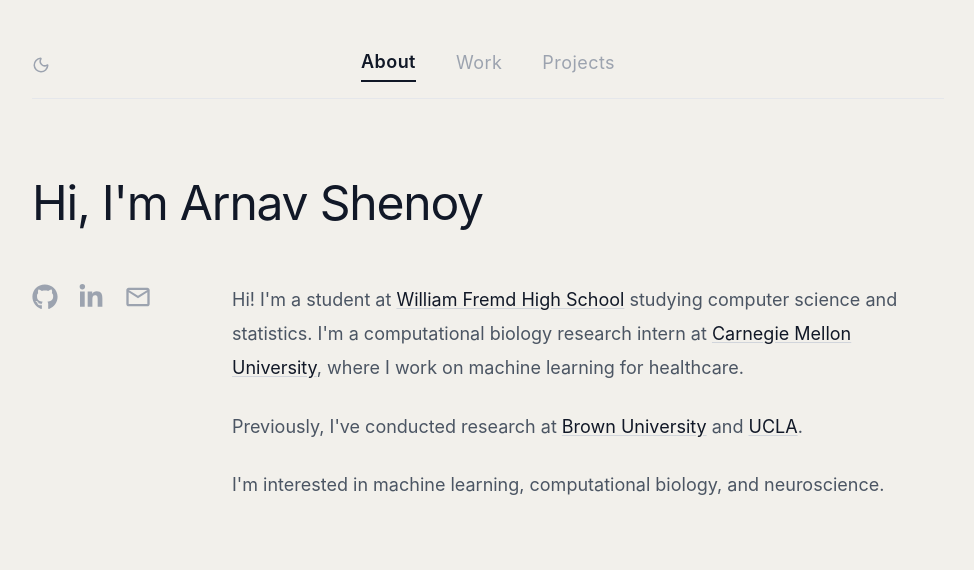
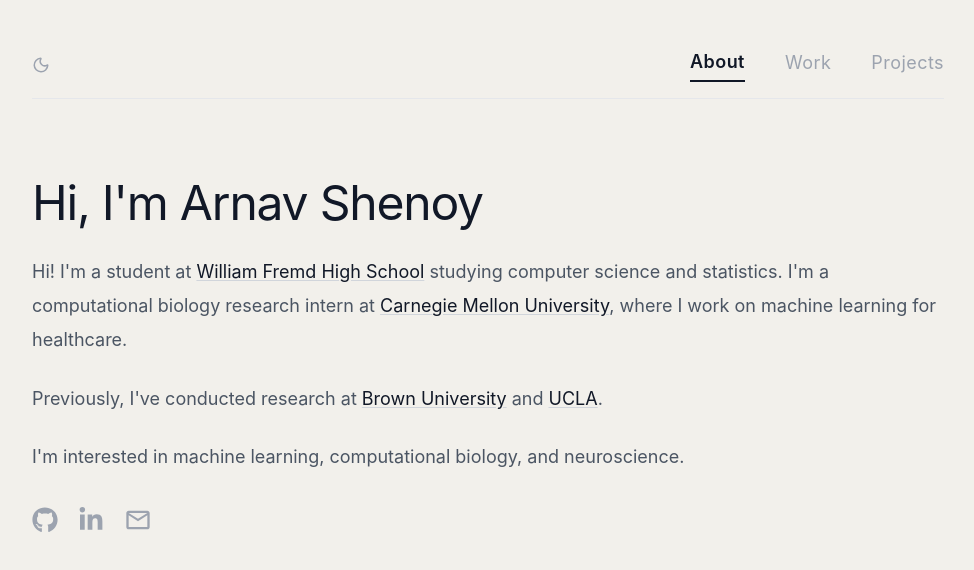
Before and after one commit to shenoy4365/arnav-portfolio, a Next.js app: page / in a window 1280 px wide. Shown: the top 570 px of the page, without its empty margins (152-1126 px from the left). Built offline with nearby package versions, Linux system fonts and the light colour scheme.

Commit message:
updated page layout

```diff
--- a/app/page.tsx
+++ b/app/page.tsx
@@ -88,7 +88,7 @@
     tags: ["Python", "PyTorch", "Bioinformatics"],
     iconBg: "bg-red-100 dark:bg-red-950",
     iconLabel: "CMU",
-    iconSrc: "/icons/cmu.svg",
+    iconSrc: "/icons/cmu-website-icon.png",
   },
   {
     role: "Computational Neuroscience Researcher",
@@ -102,7 +102,7 @@
     tags: ["Python", "Machine Learning"],
     iconBg: "bg-amber-100 dark:bg-amber-950",
     iconLabel: "SCH",
-    iconSrc: "/icons/southcoast.svg",
+    iconSrc: "/icons/southcoast-website-icon.png",
   },
   {
     role: "Independent Neuroscience Researcher",
@@ -115,7 +115,7 @@
     tags: ["Python", "Neuroscience"],
     iconBg: "bg-sky-100 dark:bg-sky-950",
     iconLabel: "UCLA",
-    iconSrc: "/icons/ucla.svg",
+    iconSrc: "/icons/ucla-website-icon.png",
   },
   {
     role: "Machine Learning Research Intern",
@@ -128,7 +128,7 @@
     tags: ["Python", "Neuroscience"],
     iconBg: "bg-purple-100 dark:bg-purple-950",
     iconLabel: "DAI",
-    iconSrc: "/icons/dhisha.svg",
+    iconSrc: "/icons/dhisha-website-icon.png",
   },
 ];
 
@@ -368,13 +368,13 @@
             </button>
           </div>
 
-          {/* Center: tabs — desktop only */}
-          <div className="hidden sm:flex gap-10">
+          {/* Right: tabs (desktop) | theme toggle (mobile) */}
+          <div className="flex items-center gap-10">
             {(["about", "work", "projects"] as Tab[]).map((tab) => (
               <button
                 key={tab}
                 onClick={() => handleTabChange(tab)}
-                className={`text-lg capitalize tracking-wide transition-all duration-150 ${
+                className={`hidden sm:block text-lg capitalize tracking-wide transition-all duration-150 ${
                   activeTab === tab
                     ? "text-gray-900 dark:text-gray-100 font-semibold border-b-2 border-gray-900 dark:border-gray-100 pb-1"
                     : "text-gray-400 dark:text-gray-600 hover:text-gray-600 dark:hover:text-gray-400 pb-1"
@@ -383,9 +383,6 @@
                 {tab}
               </button>
             ))}
-          </div>
-
-          {/* Right: theme toggle on mobile, empty on desktop (theme is left) */}
             <button
               onClick={() => setIsDark(!isDark)}
               aria-label="Toggle theme"
@@ -393,9 +390,7 @@
             >
               {mounted ? (isDark ? <Sun size={18} /> : <Moon size={18} />) : <Moon size={18} />}
             </button>
-
-          {/* Spacer on desktop to keep tabs centered */}
-          <div className="hidden sm:block w-[18px]" />
+          </div>
         </div>
 
         <hr className="border-gray-200 dark:border-gray-800" />
@@ -425,50 +420,18 @@
         {/* About */}
         {activeTab === "about" && (
           <div>
-            <h1 className="text-4xl sm:text-5xl font-normal text-gray-900 dark:text-gray-100 tracking-tight mb-10 sm:mb-14">
+            <h1 className="text-4xl sm:text-5xl font-normal text-gray-900 dark:text-gray-100 tracking-tight mb-5 sm:mb-7">
               Hi, I&apos;m Arnav Shenoy
             </h1>
-            <div className="flex flex-col sm:flex-row gap-10 sm:gap-20">
-              {/* Left col */}
-              <div className="flex flex-col items-center gap-6 sm:flex-shrink-0">
             {/*
             <img
               src="/images/profile.jpg"
               alt="Arnav Shenoy"
-                  className="w-44 sm:w-56 h-auto rounded-xl object-cover"
+              className="w-44 sm:w-56 h-auto rounded-xl object-cover mb-8"
             />
             */}
-                <div className="flex items-center gap-5">
-                  <a
-                    href="https://github.com/shenoy4365"
-                    target="_blank"
-                    rel="noopener noreferrer"
-                    aria-label="GitHub"
-                    className="text-gray-400 hover:text-gray-800 dark:hover:text-gray-200 transition-colors"
-                  >
-                    <FaGithub size={26} />
-                  </a>
-                  <a
-                    href="https://linkedin.com/in/arnav-shenoy"
-                    target="_blank"
-                    rel="noopener noreferrer"
-                    aria-label="LinkedIn"
-                    className="text-gray-400 hover:text-gray-800 dark:hover:text-gray-200 transition-colors"
-                  >
-                    <FaLinkedinIn size={26} />
-                  </a>
-                  <a
-                    href="mailto:arnav.shenoy@gmail.com"
-                    aria-label="Email"
-                    className="text-gray-400 hover:text-gray-800 dark:hover:text-gray-200 transition-colors"
-                  >
-                    <MdOutlineEmail size={28} />
-                  </a>
-                </div>
-              </div>
 
-              {/* Right col */}
-              <div className="flex-1 space-y-6 text-[18px] leading-[1.9] text-gray-600 dark:text-gray-400">
+            <div className="space-y-6 text-[18px] leading-[1.9] text-gray-600 dark:text-gray-400">
               <p>
                 Hi! I&apos;m a student at{" "}
                 <a
@@ -516,6 +479,34 @@
                 I&apos;m interested in machine learning,
                 computational biology, and neuroscience.
               </p>
+
+              {/* Social icons */}
+              <div className="flex items-center gap-5 pt-2">
+                <a
+                  href="https://github.com/shenoy4365"
+                  target="_blank"
+                  rel="noopener noreferrer"
+                  aria-label="GitHub"
+                  className="text-gray-400 hover:text-gray-800 dark:hover:text-gray-200 transition-colors"
+                >
+                  <FaGithub size={26} />
+                </a>
+                <a
+                  href="https://linkedin.com/in/arnav-shenoy"
+                  target="_blank"
+                  rel="noopener noreferrer"
+                  aria-label="LinkedIn"
+                  className="text-gray-400 hover:text-gray-800 dark:hover:text-gray-200 transition-colors"
+                >
+                  <FaLinkedinIn size={26} />
+                </a>
+                <a
+                  href="mailto:arnav.shenoy@gmail.com"
+                  aria-label="Email"
+                  className="text-gray-400 hover:text-gray-800 dark:hover:text-gray-200 transition-colors"
+                >
+                  <MdOutlineEmail size={28} />
+                </a>
               </div>
             </div>
           </div>
```
Also changed, not shown: 1 other file (tests, documents, lock files or other folders). Lines whose indentation alone changed are shown as unchanged.
